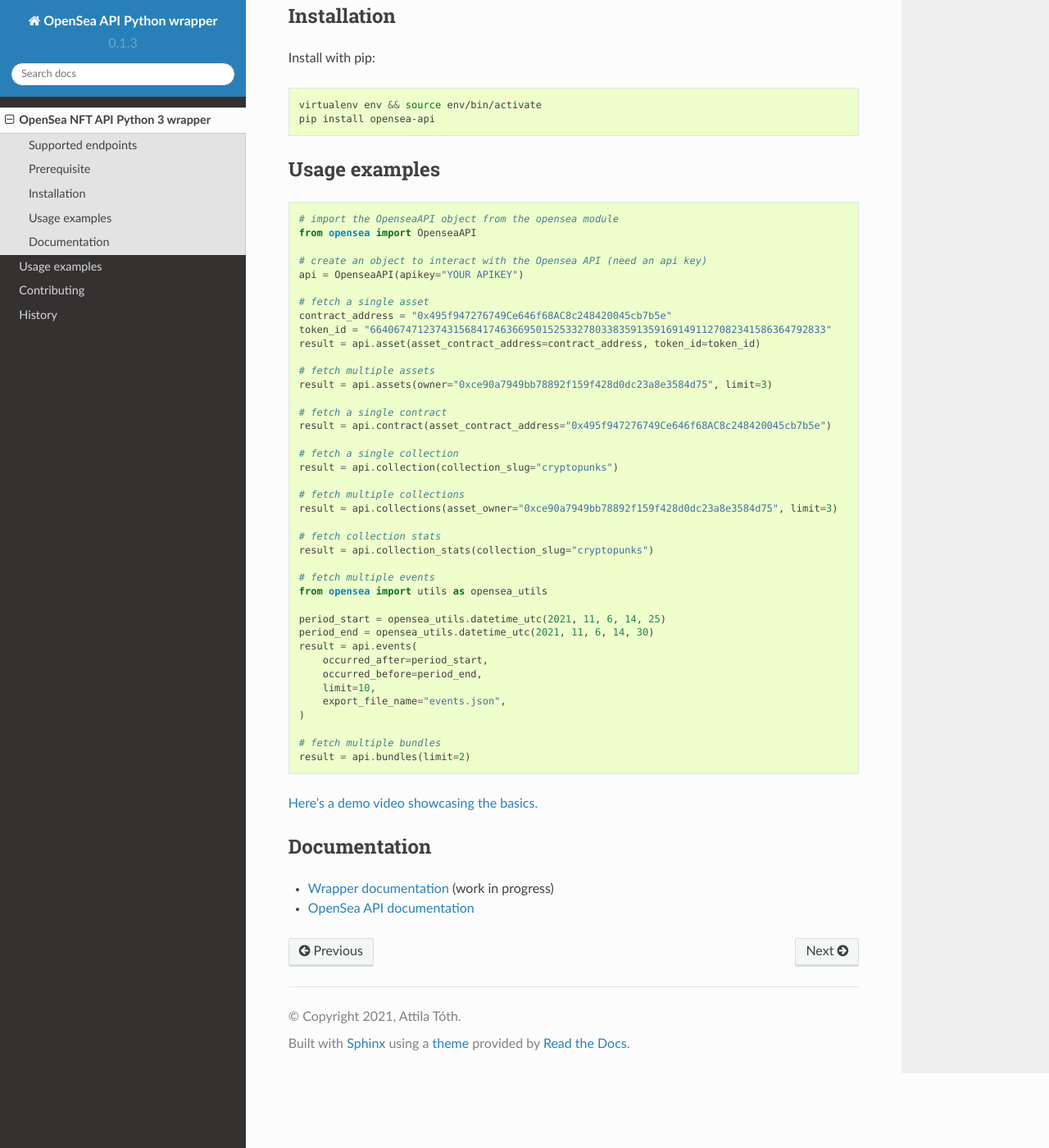
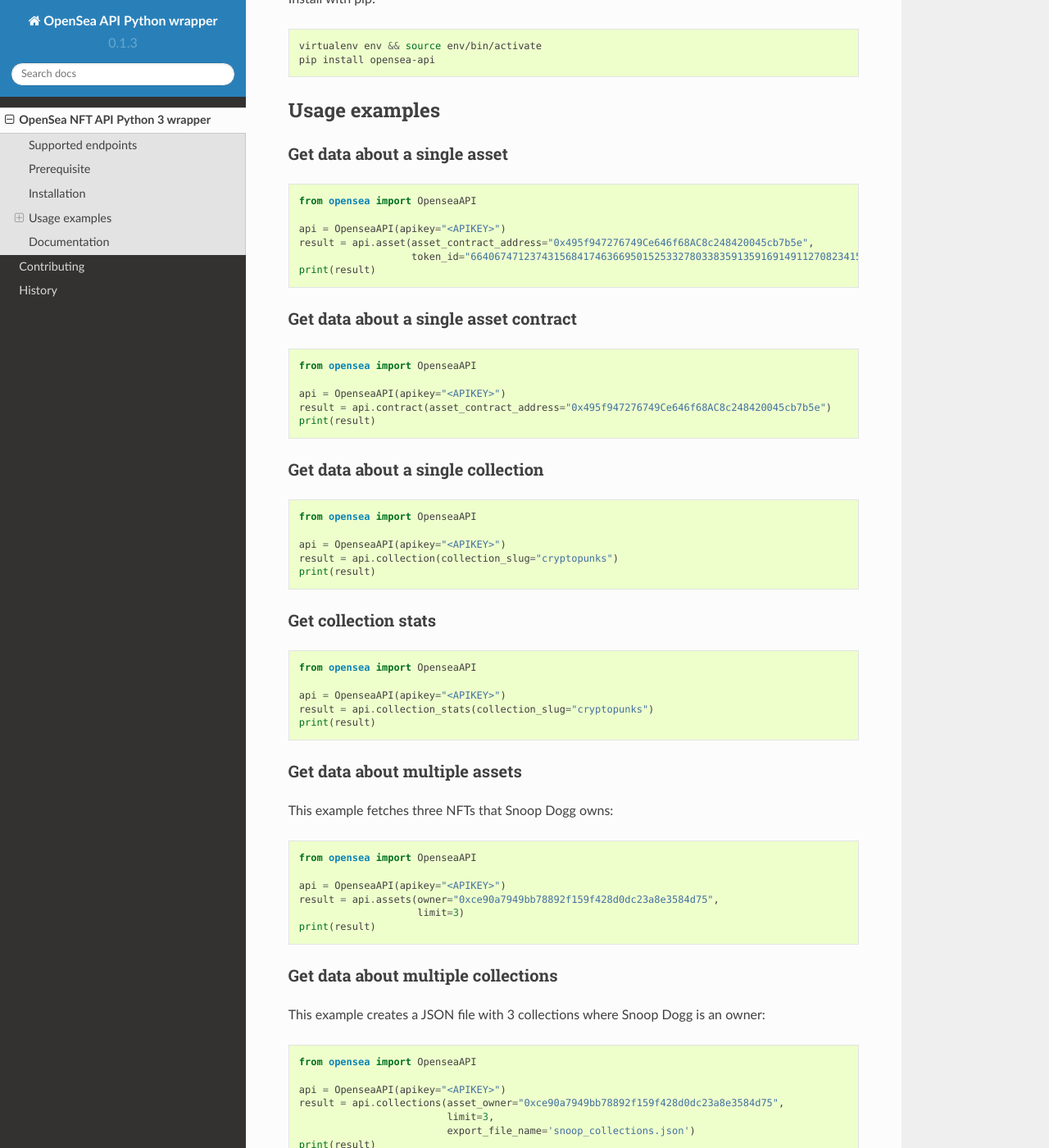
Before and after one commit to s-spoon/python_sea, a Sphinx documentation site: the page built from docs/readme.md, in a window 1280 px wide and 1400 px high, scrolled down 797 px. Shown: the whole window at 82% size. Built offline with Sphinx 7.4.7 and the Read the Docs theme 2.0.0, drawn with Linux system fonts in a browser that asks for light colours; some of the changed text lies outside the part shown.

````diff
--- a/README.md
+++ b/README.md
@@ -18,8 +18,7 @@ The wrapper covers **all** of the OpenSea API endpoints (as of 2021-12-02, NOT i
 
 ## Prerequisite
 As of Dec 2, 2021 you need to have an **API key** to use the OpenSea API, and thus
-you need one to use this wrapper too. [You can request a key here.](https://docs.opensea.io/reference/request-an-api-key) <br><br>
-NOTE: The API key can take over 4-7 days to be delivered. It also requires you to show the project you are working on.
+you need one to use this wrapper too. [You can request a key here.](https://docs.opensea.io/reference/request-an-api-key)
 
 ## Installation
 Install with pip:
@@ -30,50 +29,91 @@ pip install opensea-api
 
 ## Usage examples
 
+### Get data about a single asset
 ```python
-# import the OpenseaAPI object from the opensea module
 from opensea import OpenseaAPI
 
-# create an object to interact with the Opensea API (need an api key)
-api = OpenseaAPI(apikey="YOUR APIKEY")
-
-# fetch a single asset
-contract_address = "0x495f947276749Ce646f68AC8c248420045cb7b5e"
-token_id = "66406747123743156841746366950152533278033835913591691491127082341586364792833"
-result = api.asset(asset_contract_address=contract_address, token_id=token_id)
-
-# fetch multiple assets
-result = api.assets(owner="0xce90a7949bb78892f159f428d0dc23a8e3584d75", limit=3)
-
-# fetch a single contract
-result = api.contract(asset_contract_address="0x495f947276749Ce646f68AC8c248420045cb7b5e")
-
-# fetch a single collection
-result = api.collection(collection_slug="cryptopunks")
-
-# fetch multiple collections
-result = api.collections(asset_owner="0xce90a7949bb78892f159f428d0dc23a8e3584d75", limit=3)
-
-# fetch collection stats
-result = api.collection_stats(collection_slug="cryptopunks")
-
-# fetch multiple events
-from opensea import utils as opensea_utils
-
-period_start = opensea_utils.datetime_utc(2021, 11, 6, 14, 25)
-period_end = opensea_utils.datetime_utc(2021, 11, 6, 14, 30)
-result = api.events(
-    occurred_after=period_start,
-    occurred_before=period_end,
-    limit=10,
-    export_file_name="events.json",
-)
-
-# fetch multiple bundles
-result = api.bundles(limit=2)
+api = OpenseaAPI(apikey="<APIKEY>")
+result = api.asset(asset_contract_address="0x495f947276749Ce646f68AC8c248420045cb7b5e",
+                   token_id="66406747123743156841746366950152533278033835913591691491127082341586364792833")
+print(result)
 ```
 
-[Here's a demo video showcasing the basics.](https://www.youtube.com/watch?v=ga4hTqNRjfw)
+### Get data about a single asset contract
+```python
+from opensea import OpenseaAPI
+
+api = OpenseaAPI(apikey="<APIKEY>")
+result = api.contract(asset_contract_address="0x495f947276749Ce646f68AC8c248420045cb7b5e")
+print(result)
+```
+
+### Get data about a single collection
+```python
+from opensea import OpenseaAPI
+
+api = OpenseaAPI(apikey="<APIKEY>")
+result = api.collection(collection_slug="cryptopunks")
+print(result)
+```
+
+### Get collection stats
+```python
+from opensea import OpenseaAPI
+
+api = OpenseaAPI(apikey="<APIKEY>")
+result = api.collection_stats(collection_slug="cryptopunks")
+print(result)
+```
+
+### Get data about multiple assets
+This example fetches three NFTs that Snoop Dogg owns:
+```python
+from opensea import OpenseaAPI
+
+api = OpenseaAPI(apikey="<APIKEY>")
+result = api.assets(owner="0xce90a7949bb78892f159f428d0dc23a8e3584d75",
+                    limit=3)
+print(result)
+```
+
+### Get data about multiple collections
+This example creates a JSON file with 3 collections where Snoop Dogg is an owner:
+```python
+from opensea import OpenseaAPI
+
+api = OpenseaAPI(apikey="<APIKEY>")
+result = api.collections(asset_owner="0xce90a7949bb78892f159f428d0dc23a8e3584d75",
+                         limit=3,
+                         export_file_name='snoop_collections.json')
+print(result)
+```
+
+### Get data about multiple events
+This example creates a JSON file with 10 events that happened between the
+defined time period (UTC timezone) between `2021-11-06 14:25` and `2021-11-06 14:30`
+```python
+from opensea import OpenseaAPI
+from opensea import utils
+
+api = OpenseaAPI(apikey="<APIKEY>")
+period_start = utils.datetime_utc(2021, 11, 6, 14, 25)
+period_end = utils.datetime_utc(2021, 11, 6, 14, 30)
+result = api.events(occurred_after=period_start,
+                    occurred_before=period_end,
+                    limit=10,
+                    export_file_name='events.json')
+print(result)
+```
+
+### Get data about multiple bundles
+```python
+from opensea import OpenseaAPI
+
+api = OpenseaAPI(apikey="<APIKEY>")
+result = api.bundles(limit=3)
+print(result)
+```
 
 ## Documentation
 * [Wrapper documentation](https://opensea-api.attilatoth.dev) (work in progress)
--- a/requirements_dev.txt
+++ b/requirements_dev.txt
@@ -1,4 +1,4 @@
-pip==21.1
+pip==19.2.3
 bump2version==0.5.11
 wheel==0.33.6
 watchdog==0.9.0
````
Also changed, not shown: docs/index.md (+0 -1 lines), docs/usage-examples.md (deleted, +0 -87 lines), 3 other files.
